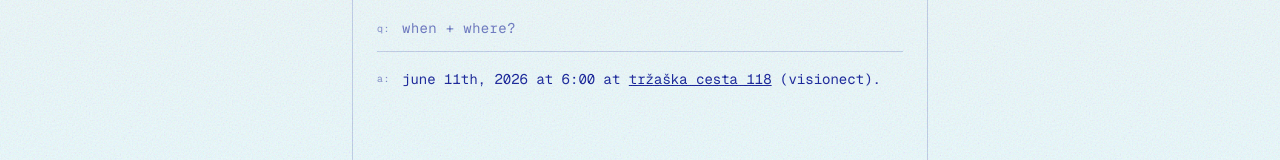
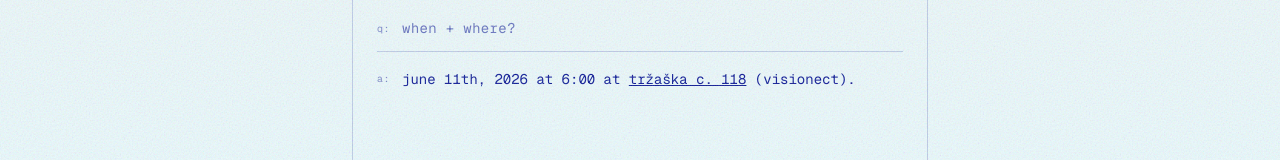
Before and after one commit to kaja-s/design-show-and-tell, a Next.js app: page / in a window 1280 px wide. Both pictures are taken after a click on the element "when + where?". Shown: the part 606-766 px from the top of the page. Built offline with nearby package versions, Linux system fonts and the light colour scheme.

Commit message:
New address

```diff
--- a/src/app/components/faq.tsx
+++ b/src/app/components/faq.tsx
@@ -142,7 +142,7 @@ export function Faq() {
                   rel="noopener noreferrer"
                   className="underline hover:opacity-70 transition-opacity"
                 >
-                  Tržaška cesta 118
+                  Tržaška c. 118
                 </a>
                 {" "}(Visionect).
               </>
```
